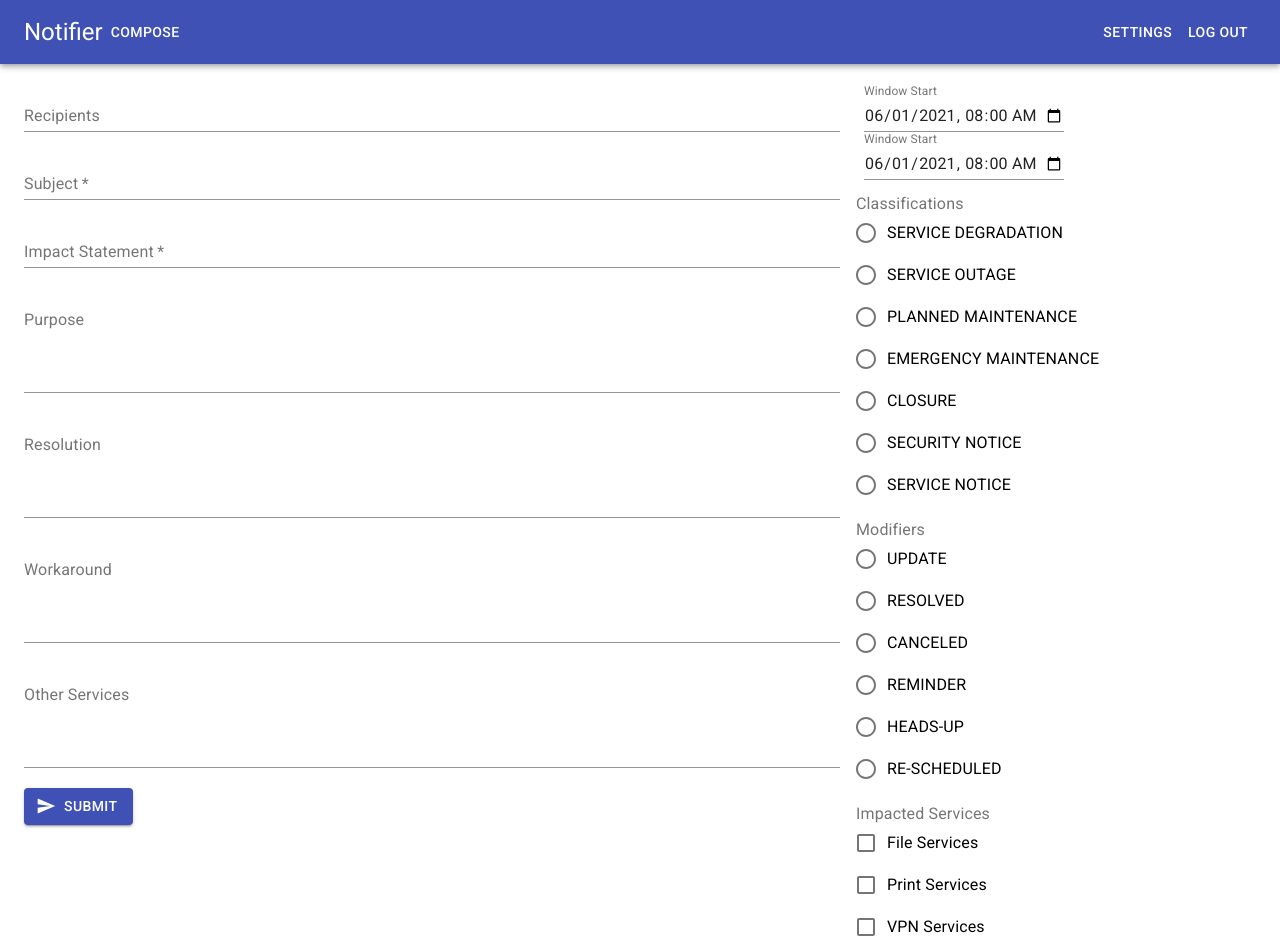
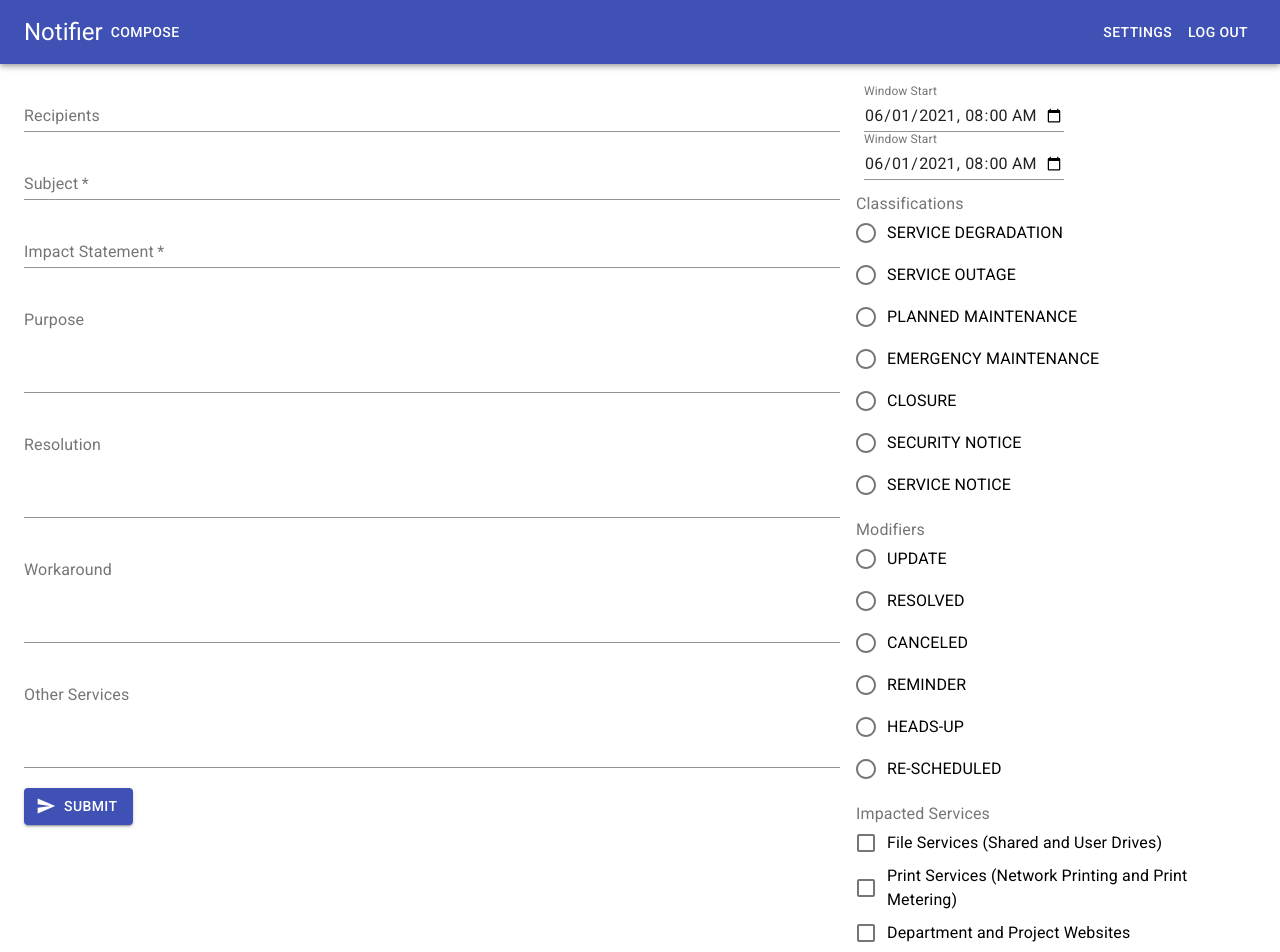
Before and after one commit to jaroldwong/notifier, a React (Create React App) app: page /compose in a window 1280 px wide. Shown: the top 952 px of the page. Built offline with nearby package versions, Linux system fonts and the light colour scheme; data requests are answered from the project's data file.

Commit message:
dynamic impacted services list

```diff
--- a/src/pages/Compose.js
+++ b/src/pages/Compose.js
@@ -105,7 +105,11 @@ const Compose = () => {
 
   const handleImpactedServicesChange = (event) => {
     setImpactedServices((prevState) => {
-      return { ...prevState, [event.target.name]: event.target.checked };
+      return prevState.map((i) =>
+        i.description === event.target.name
+          ? { ...i, selected: event.target.checked }
+          : i
+      );
     });
   };
 
@@ -130,6 +134,8 @@ const Compose = () => {
 
     const message = {
       ...formFields,
+      impactedServices: impactedServices.filter((i) => i.selected === true),
+      publishers: publishers.filter((p) => p.selected === true),
       sender: 'loginId',
       isActive: true,
     };
@@ -277,41 +283,26 @@ const Compose = () => {
               ))}
             </RadioGroup>
           </FormControl>
+
           <FormControl component="fieldset" className={classes.formControl}>
             <FormLabel component="legend">Impacted Services</FormLabel>
             <FormGroup>
+              {impactedServices.map((i) => (
                 <FormControlLabel
+                  key={`impacted-service-${i.id}`}
+                  label={i.description}
                   control={
                     <Checkbox
-                    checked={impactedServices.fileServices}
+                      checked={i.selected}
                       onChange={handleImpactedServicesChange}
-                    name="fileServices"
+                      name={i.description}
                     />
                   }
-                label="File Services"
                 />
-              <FormControlLabel
-                control={
-                  <Checkbox
-                    checked={impactedServices.printServices}
-                    onChange={handleImpactedServicesChange}
-                    name="printServices"
-                  />
-                }
-                label="Print Services"
-              />
-              <FormControlLabel
-                control={
-                  <Checkbox
-                    checked={impactedServices.vpnServices}
-                    onChange={handleImpactedServicesChange}
-                    name="vpnServices"
-                  />
-                }
-                label="VPN Services"
-              />
+              ))}
             </FormGroup>
           </FormControl>
+
           <FormControl component="fieldset" className={classes.formControl}>
             <FormLabel component="legend">Publisher</FormLabel>
             <FormGroup>
```
Lines whose indentation alone changed are shown as unchanged.
